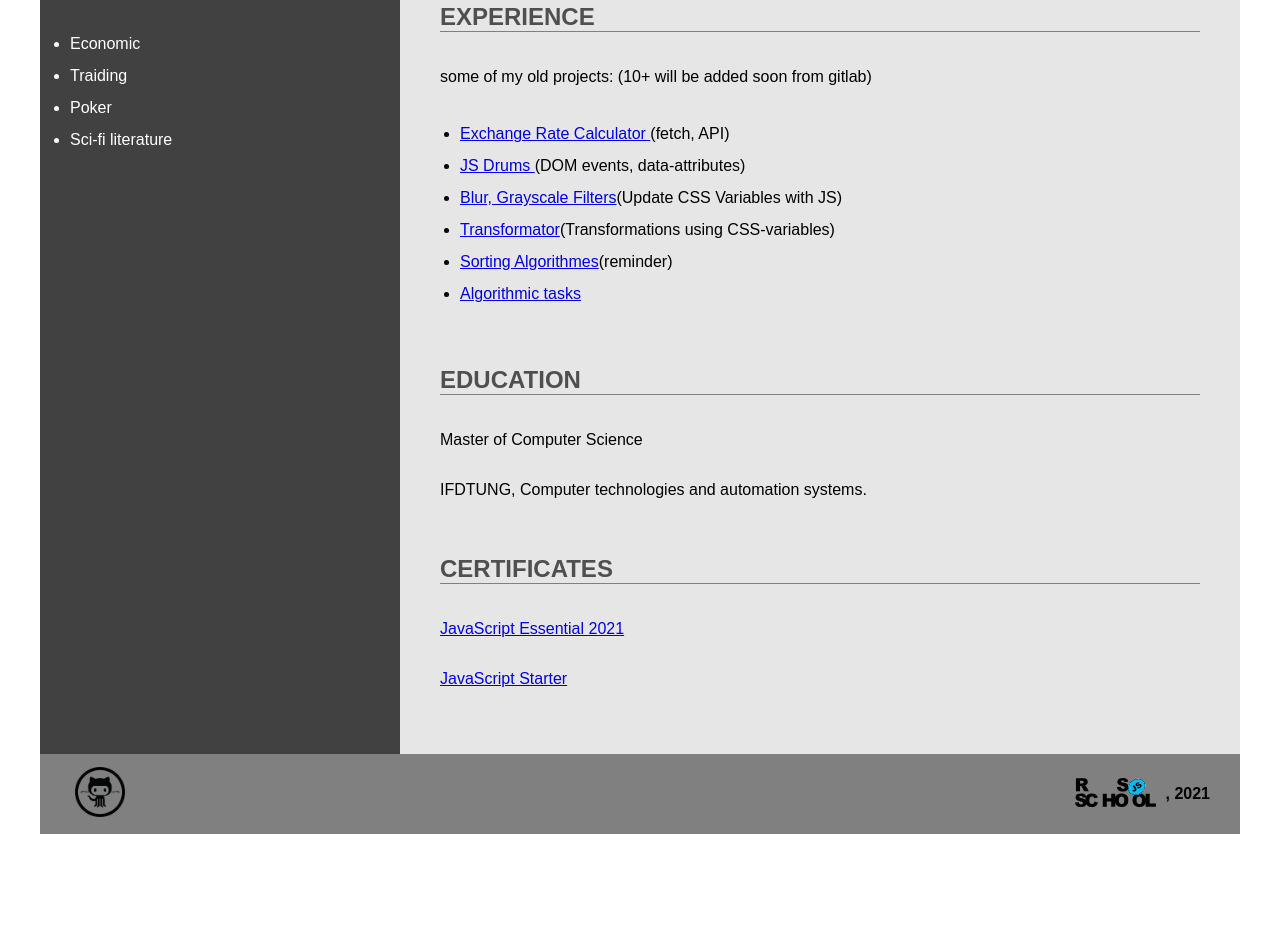
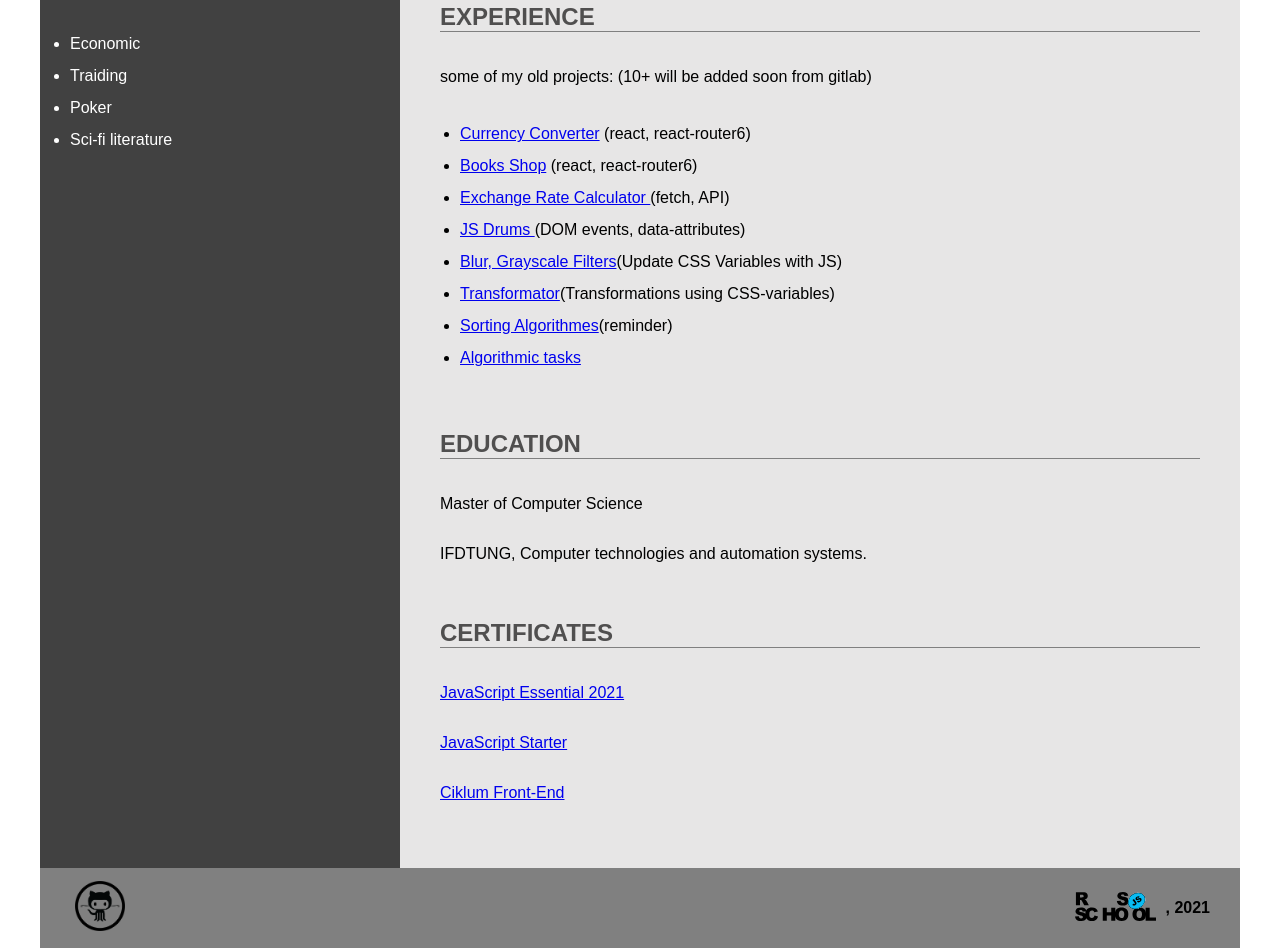
Before and after one commit to NemesisUA/CV, a plain HTML site: page index.html in a window 1280 px wide. Shown: the part 1071-2019 px from the top of the page. Before the commit the page ends 1905 px from the top, so only its background shows below. Drawn offline with nearby package versions, Linux system fonts and the light colour scheme.

Commit message:
Update index.html

```diff
--- a/index.html
+++ b/index.html
@@ -109,6 +109,8 @@ function digitalRoot(n) {
                 <h2>experience</h2>
                 <p>some of my old projects: (10+ will be added soon from gitlab)</p>
                 <ul>
+                    <li><a href="https://nemesisua.github.io/react-currencies-converter/" target="_blank">Currency Converter</a> (react, react-router6)</li>
+                    <li><a href="https://nemesisua.github.io/x-course-task/" target="_blank">Books Shop</a> (react, react-router6)</li>
                     <li><a href="https://nemesisua.github.io/Exchange-Rate-Calculator/" target="_blank">Exchange Rate Calculator </a> (fetch, API)</li>
                     <li><a href="https://nemesisua.github.io/JS__drums/" target="_blank">JS Drums </a> (DOM events, data-attributes)</li>
                     <li><a href="https://nemesisua.github.io/Blur-grayscale/" target="_blank">Blur, Grayscale Filters</a>(Update CSS Variables with JS)</li>
@@ -126,6 +128,7 @@ function digitalRoot(n) {
                 <h2>certificates</h2>
                 <p><a href="https://testprovider.com/ru/search-certificate/TP77504335"  target="_blank">JavaScript Essential 2021</a></p>
                 <p><a href="https://testprovider.com/ru/search-certificate/TP21998026" target="_blank">JavaScript Starter</a></p>
+                <p><a href="https://courses.prometheus.org.ua:18090/downloads/d4eacdd6737b4a268db3ee7de12776ff/Certificate.pdf" target="_blank">Ciklum Front-End</a></p>
             </section>
         </main>
     </div>
```
